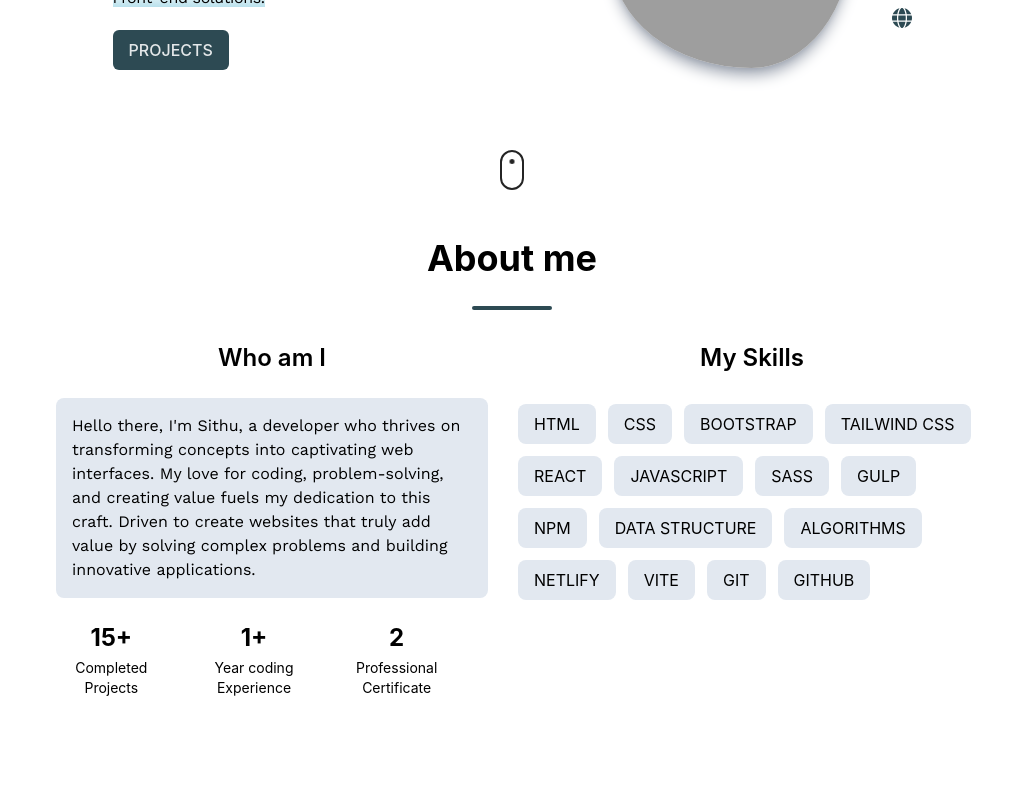
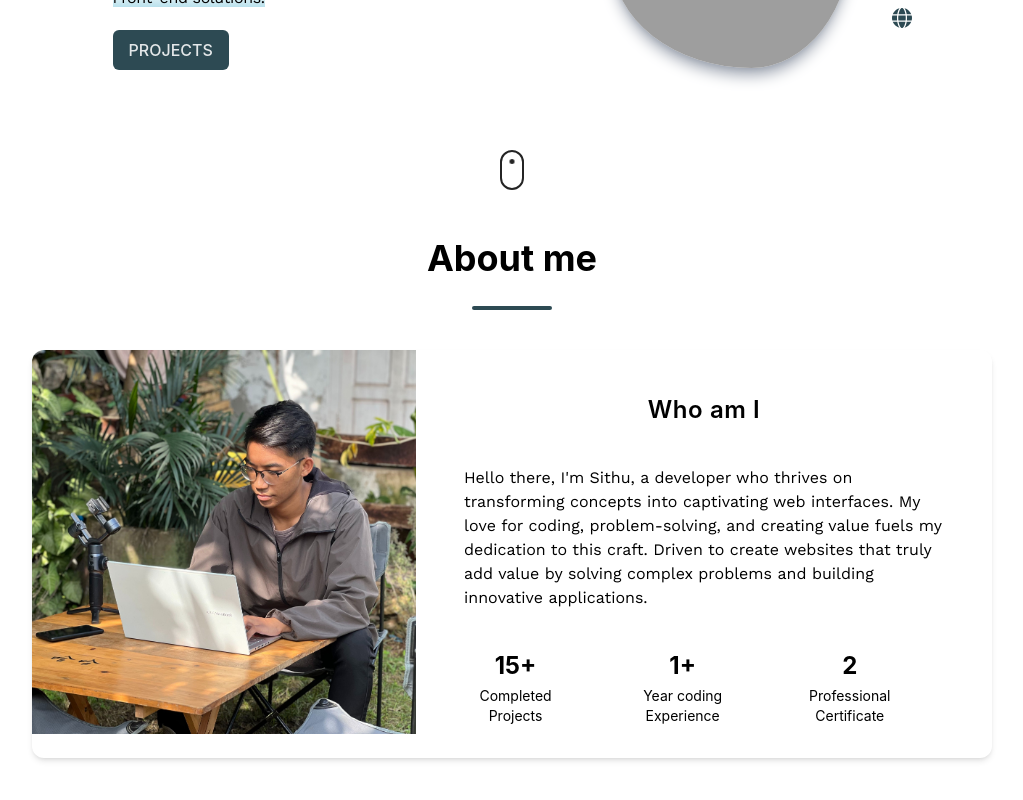
Before and after one commit to Sithu-Aung-Khant/Devfolio_01, a React (Vite) app: page / in a window 1280 px wide. Shown: the part 358-1158 px from the top of the page, without its empty margins (128-1151 px from the left). Before the commit the page ends 1072 px from the top, so only its background shows below. Built offline with nearby package versions, Linux system fonts and the light colour scheme; grey boxes are pictures that could not be loaded.

Commit message:
Update About Me section layout

```diff
--- a/src/components/main/AboutMe.jsx
+++ b/src/components/main/AboutMe.jsx
@@ -20,16 +20,25 @@ const skills = [
 
 const AboutMe = () => {
   return (
-    <section className="container-2xl mx-auto ">
+    <section className="container-2xl mx-auto mb-20">
       <div className="p-4 lg:px-24 xl:px-40 2xl:px-72 dark:bg-black dark:text-dim_white">
         <div className="About-me flex  items-center flex-col">
           <p className="text-3xl md:text-4xl font-bold">About me</p>
           <p className="w-20 h-1 mt-3 md:mt-7 bg-green rounded-full "></p>
         </div>
-        <div className="md:flex justify-around text-center mt-5 ">
-          <div className="md:w-1/2 px-6">
-            <h3 className="text-2xl mt-3 mb-6 font-semibold">Who am I</h3>
-            <div className="md:text-start font-text bg-slate-200 rounded-lg p-4 mt-2">
+        <div className="md:flex mt-10 justify-around text-center  rounded-xl shadow-md dark:shadow-zinc-800 overflow-hidden ">
+          <div className="md:shrink-0">
+            <img
+              className="size-96 object-cover"
+              src="./profiles/profile.sit.jpg"
+              alt=""
+            />
+          </div>
+          <div className="p-8">
+            <h3 className="text-2xl mt-3 mb-6 font-semibold tracking-wide">
+              Who am I
+            </h3>
+            <div className="md:text-start font-text  p-4 mt-2">
               Hello there, I'm Sithu, a developer who thrives on transforming
               concepts into captivating web interfaces. My love for coding,
               problem-solving, and creating value fuels my dedication to this
@@ -54,6 +63,12 @@ const AboutMe = () => {
               </div>
             </div>
           </div>
+        </div>
+
+        {/* <div className="md:flex justify-around text-center mt-5 ">
+          <div className="md:w-1/2 px-6">
+            <h3 className="text-2xl mt-3 mb-6 font-semibold">Who am I</h3>
+          </div>
           <div className="md:w-1/2">
             <h3 className="text-2xl mt-3 mb-6 font-semibold">My Skills</h3>
             <div className="skills flex flex-wrap justify-center md:justify-start ">
@@ -67,7 +82,40 @@ const AboutMe = () => {
               ))}
             </div>
           </div>
-        </div>
+        </div> */}
+
+        {/* <div className="md:flex justify-around text-center mt-5 ">
+          <div className="md:w-1/2 px-6">
+            <img src="/profiles/profile.sit.jpg" alt="" />
+          </div>
+          <div className="md:w-1/2">
+            <h3 className="text-2xl mt-3 mb-6 font-semibold">Who am I</h3>
+            <div className="md:text-start font-text  p-4 mt-2">
+              Hello there, I'm Sithu, a developer who thrives on transforming
+              concepts into captivating web interfaces. My love for coding,
+              problem-solving, and creating value fuels my dedication to this
+              craft. Driven to create websites that truly add value by solving
+              complex problems and building innovative applications.{' '}
+            </div>
+            <div className="columns-3 gap-8 mt-6 md:w-11/12">
+              <div className="">
+                <div className="text-2xl font-bold mb-1">15+</div>
+                <div className="text-sm">Completed</div>
+                <div className="text-sm">Projects</div>
+              </div>
+              <div className="">
+                <div className="text-2xl font-bold mb-1">1+ </div>
+                <div className="text-sm">Year coding</div>
+                <div className="text-sm">Experience</div>
+              </div>
+              <div className="">
+                <div className="text-2xl font-bold mb-1">2</div>
+                <div className="text-sm">Professional</div>
+                <div className="text-sm">Certificate</div>
+              </div>
+            </div>
+          </div>
+        </div> */}
       </div>
     </section>
   );
```
